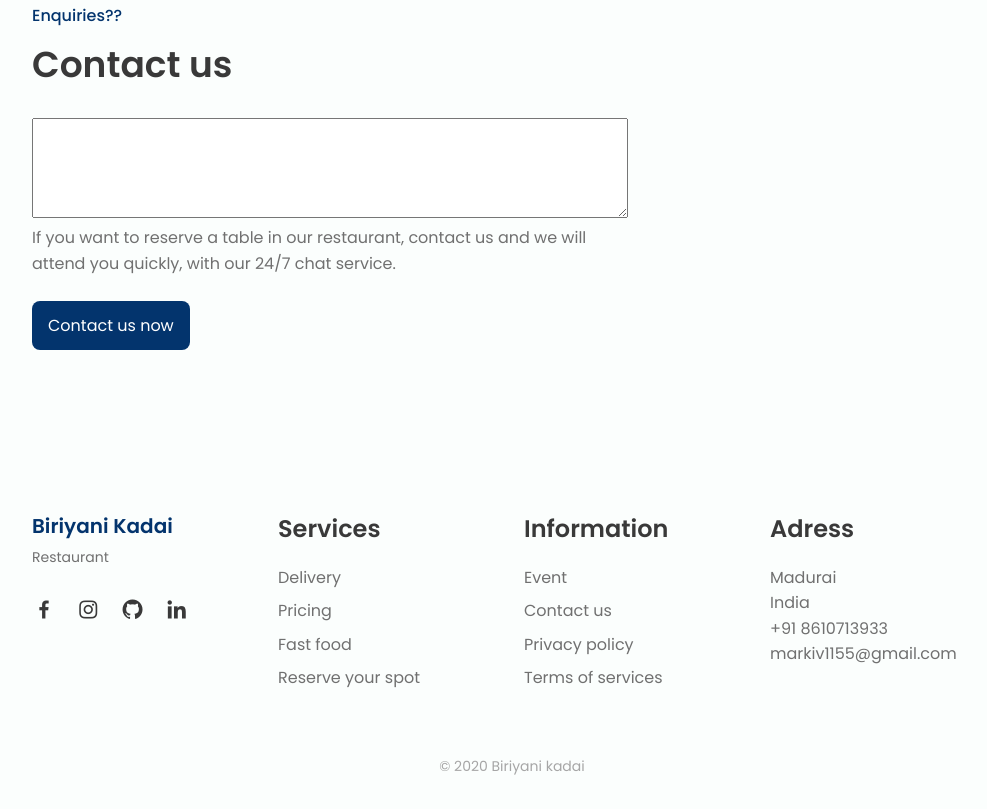
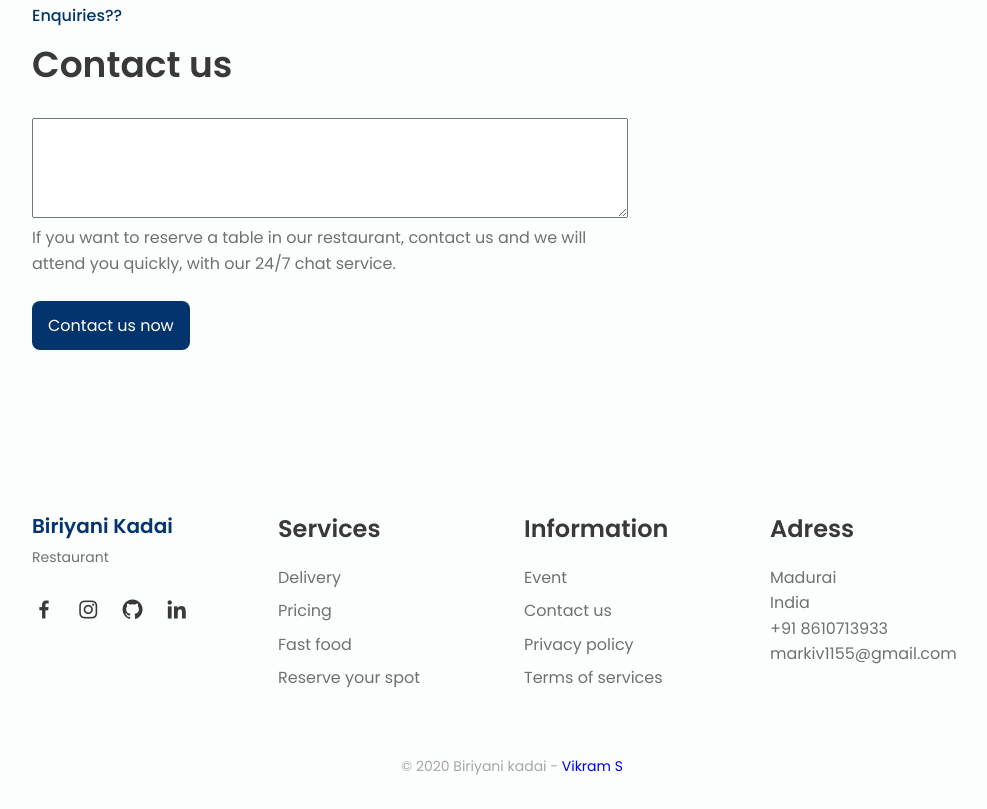
Before and after one commit to vikram1155/Hotel-Biriyani-Dark-Mode, a plain HTML site: page index.html in a window 1280 px wide. Shown: the part 3195-4004 px from the top of the page, without its empty margins (128-1115 px from the left). Drawn offline with nearby package versions, Linux system fonts and the light colour scheme.

Commit message:
Update index.html

```diff
--- a/index.html
+++ b/index.html
@@ -483,7 +483,7 @@
             </div>
         </div>
 
-        <p class="footer__copy">&#169; 2020 Biriyani kadai</p>
+        <p class="footer__copy">&#169; 2020 Biriyani kadai - <a href="http://www.vikrams.ml/">Vikram S</a></p>
     </footer>
 
     <!--========== SCROLL REVEAL ==========-->
```
